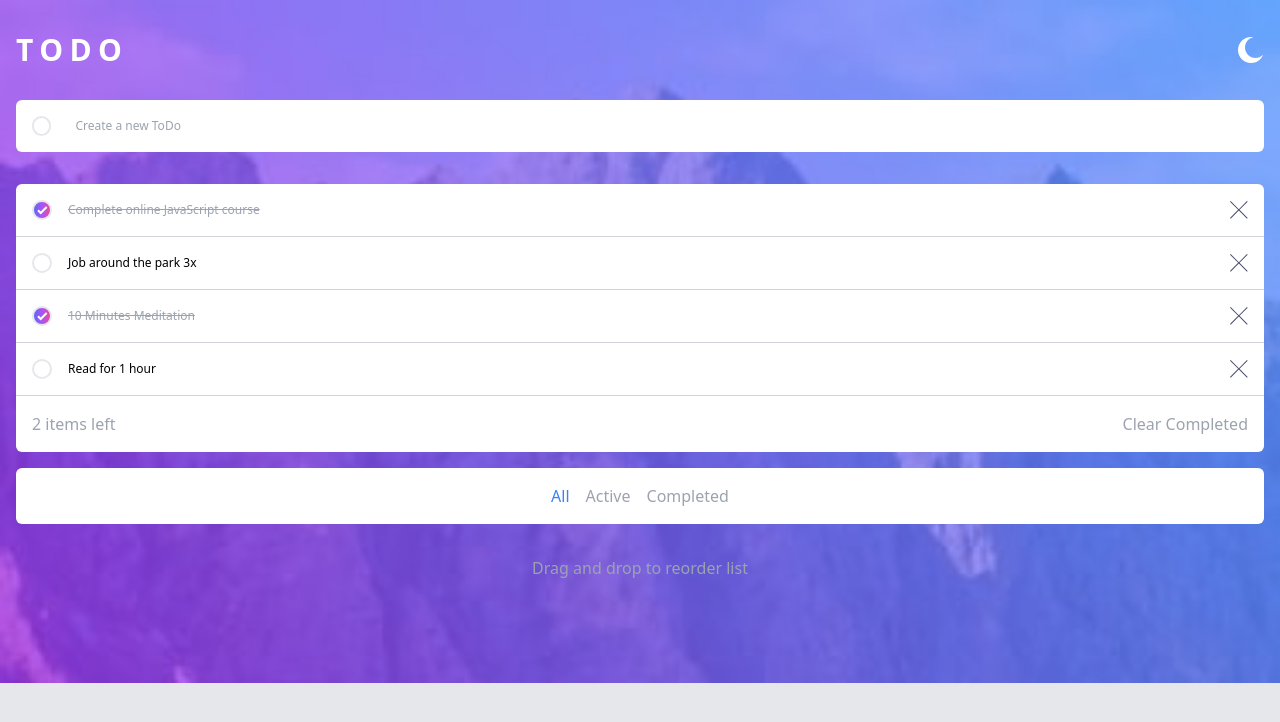
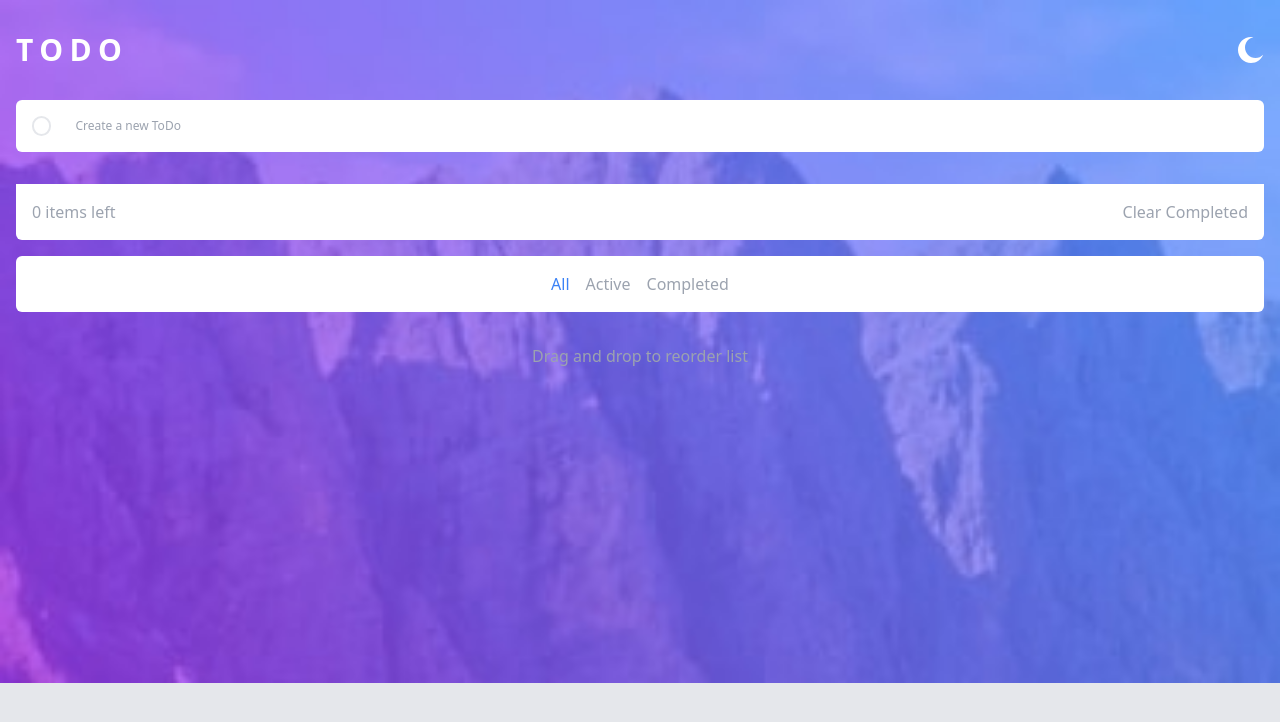
Before and after one commit to ManuelGenaro01/todoApp, a React (Vite) app: page / in a window 1280 px wide. Shown: the top 722 px of the page. Built offline with nearby package versions, Linux system fonts and the light colour scheme.

Commit message:
ToDo 3rd

```diff
--- a/src/App.jsx
+++ b/src/App.jsx
@@ -3,33 +3,16 @@ import TodoFilter from "./components/modules/TodoFilter";
 import TodoContent from "./components/modules/TodoContent";
 import TodoForm from "./components/modules/TodoForm";
 import TodoComputed from "./components/modules/TodoComputed";
-import { useState } from "react";
+import { useEffect, useState } from "react";
 
-const TodoInitialState = [
-    {
-        id: 1,
-        nombre: "Complete online JavaScript course",
-        completed: true,
-    },
-    {
-        id: 2,
-        nombre: "Job around the park 3x",
-        completed: false,
-    },
-    {
-        id: 3,
-        nombre: "10 Minutes Meditation",
-        completed: true,
-    },
-    {
-        id: 4,
-        nombre: "Read for 1 hour",
-        completed: false,
-    },
-];
+const todoInitialState = JSON.parse(localStorage.getItem("todos")) || [];
 
 const App = () => {
-    const [todos, setTodo] = useState(TodoInitialState);
+    const [todos, setTodo] = useState(todoInitialState);
+
+    useEffect(() => {
+        localStorage.setItem("todos", JSON.stringify(todos));
+    }, [todos]);
 
     const createTodo = (nombre) => {
         const newItem = {
```
